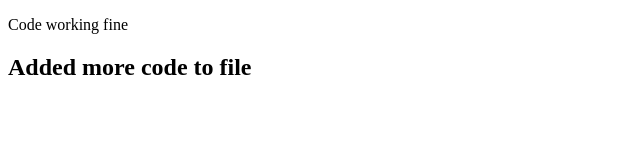
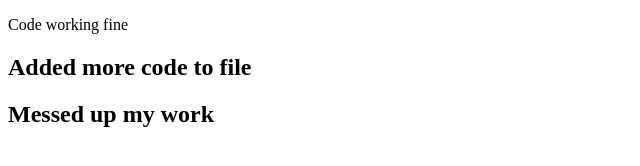
Before and after one commit to Crckhead/First-git-push, a plain HTML site: page index.html in a window 1280 px wide. Shown: the whole page, without its empty margins (0-640 px from the left). Drawn offline with Linux system fonts and the light colour scheme.

Commit message:
code messed up

```diff
--- a/index.html
+++ b/index.html
@@ -13,5 +13,8 @@
     <section>
         <h2>Added more code to file</h2>
     </section>
+    <section>
+        <h2>Messed up my work</h2>
+    </section>
 </body>
 </html>
```
